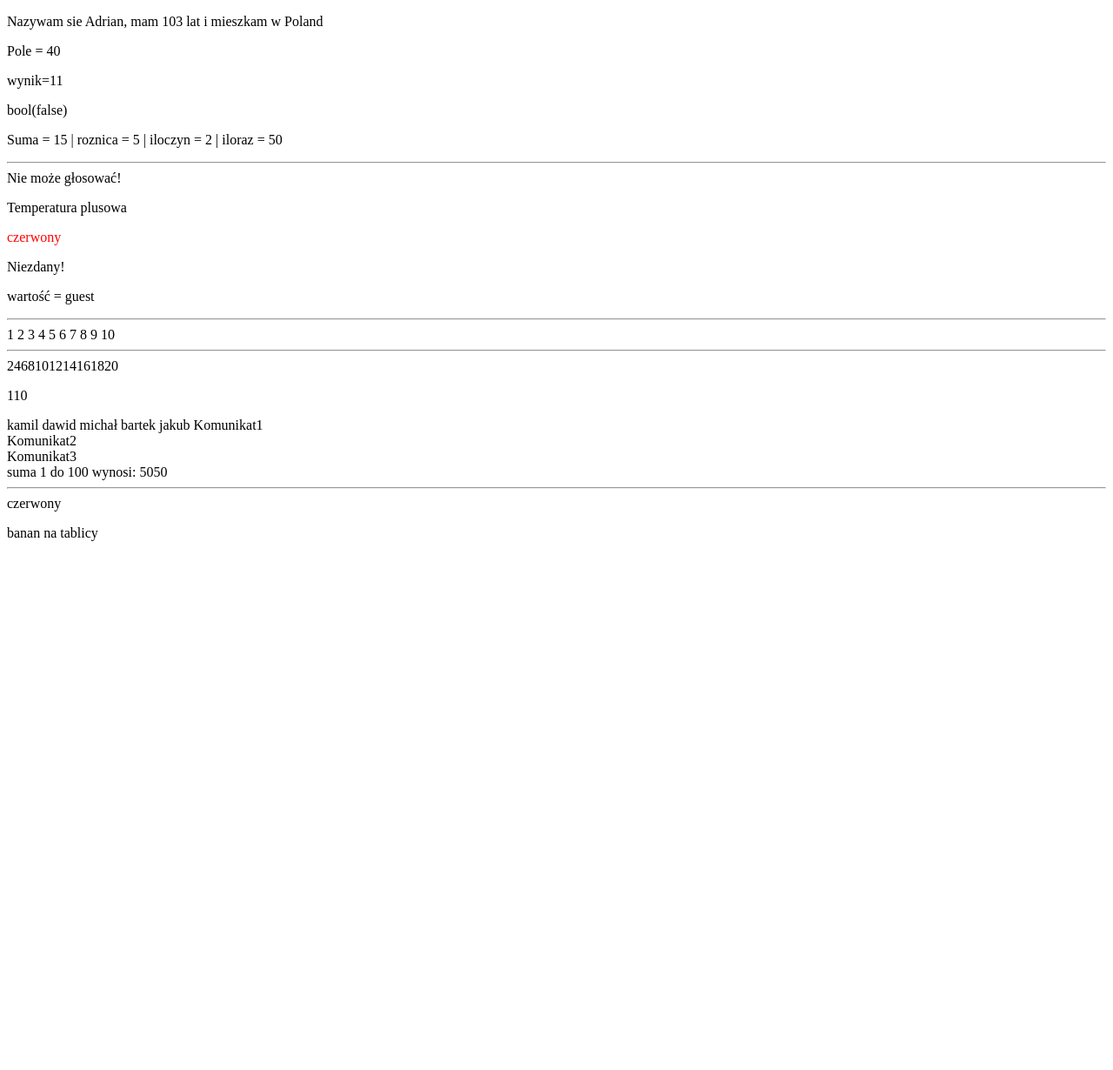
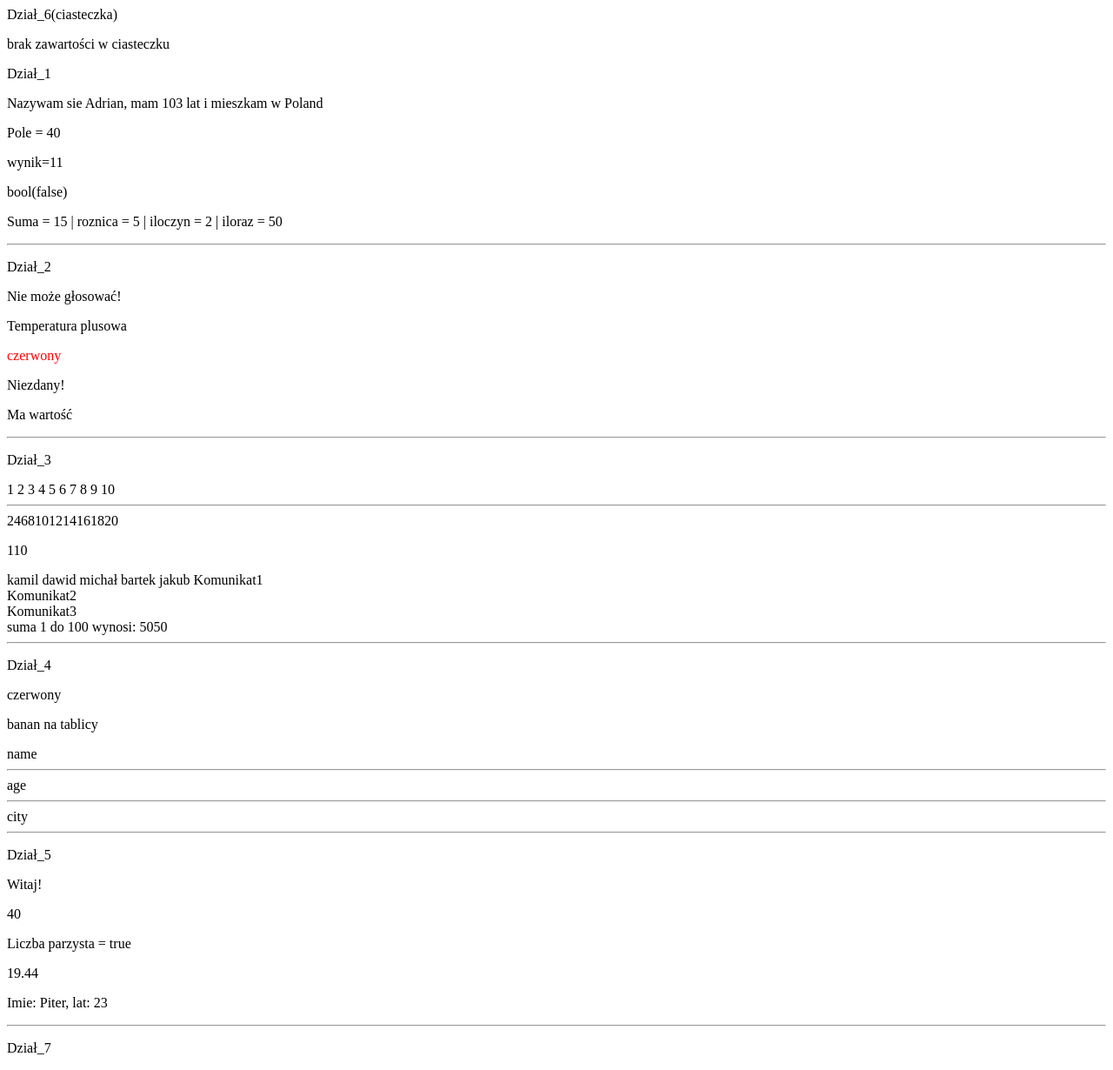
Before and after one commit to Adrian-Buczek/php, a PHP site: page / in a window 1280 px wide. Shown: the whole page at 87% size. Before the commit the page ends 622 px from the top, so only its background shows below. Run offline with PHP 8.4, Linux system fonts and the light colour scheme.

Commit message:
Add files via upload

```diff
--- a/zadaniadzial1/index.php
+++ b/zadaniadzial1/index.php
@@ -1,3 +1,19 @@
+<?php
+ echo '<p>Dział_6(ciasteczka)</p>';
+
+ setcookie("username", "Dawid" , time() + (86400 * 7), "/" );
+
+ $username = "Kuba";
+ if (isset($_COOKIE["username"])) {
+    echo "<p>ciasteczko: $username</p>";
+ }else{
+    echo "<p>brak zawartości w ciasteczku</p>";
+ };
+
+ setcookie("session_id", "", time() - 3600, "/");
+
+
+?>
 <!DOCTYPE html>
 <html lang="en">
 <head>
@@ -7,6 +23,7 @@
 </head>
 <body>
     <?php
+    echo '<p>Dział_1</p>';
     $name = "Adrian";
     $age = 103;
     $country = "Poland";
@@ -35,7 +52,7 @@
     echo "<p>Suma = $suma | roznica = $roznica | iloczyn = $iloczyn | iloraz = $iloraz</p>";
 
     echo "<hr>";
-
+    echo '<p>Dział_2</p>';
     $wiek = 17;
     if($wiek >= 18) {
         echo "Może głosować!";
@@ -84,7 +101,7 @@
     };
 
     echo"<hr>";
-
+    echo '<p>Dział_3</p>';
     for ($i = 1; $i <= 10; $i++){
         echo $i . " ";
     };
@@ -120,6 +137,7 @@
     echo "suma 1 do 100 wynosi: $sumka";
 
     echo "<hr>";
+    echo '<p>Dział_4</p>';
 
     $colors = ["czerwony", "niebieski", "zielony"];
     echo $colors[0];
@@ -140,6 +158,54 @@
         echo "<p>banan nie na tablicy</p>";
     };
 
+    $user = [
+        'name' => 'Jan',
+        'age' => 28,
+        'city' => 'Warszawa'
+    ];
+    foreach(array_keys($user) as $keys){
+        echo $keys. "<hr>";
+    };
+    echo '<p>Dział_5</p>';
+
+    function sayHello() {
+        return "Witaj!";
+    };
+    // return !== echo
+    sayHello();
+    echo sayHello();
+    echo "<p><p>";
+
+    function multiply($a, $b) {
+        return $a * $b;
+    };
+    echo multiply($a, $b);
+
+    $xd = 10;
+    function isEven($n){
+        if ($n % 2 === 0){
+            echo "<p>Liczba parzysta = true</p>";
+        }else{
+            echo "<p>Liczba parzysta = False</p>";
+        };
+    };
+    isEven($xd);
+
+    $prices = 19.439;
+    function formatPrice($price){
+        return round($price, 2);
+    };
+    echo formatPrice($prices);
+
+    $nameik = "Piter";
+    $ageik = 23;
+    function greetUser($name, $age){
+        return "<p>Imie: $name, lat: $age</p>";
+    };
+    echo greetUser($nameik, $ageik);
+
+    echo "<hr>";
+    echo '<p>Dział_7</p>';
 
     ?>
 </body>
```
